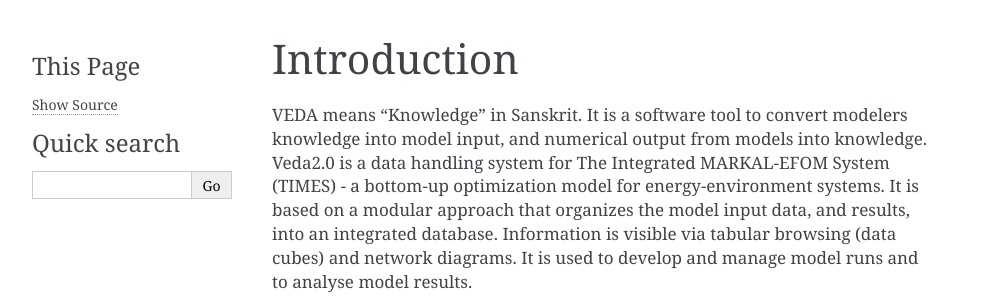
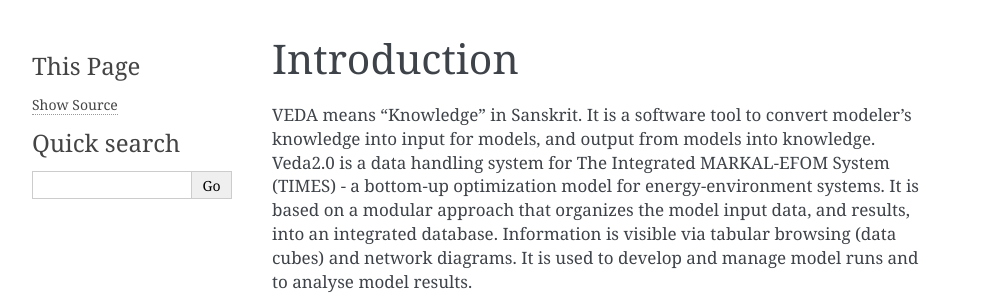
Before and after one commit to kanors-emr/Veda-documentation, a Sphinx documentation site: the page built from docs/source/pages/introduction.rst, in a window 1280 px wide. Shown: the top 298 px of the page, without its empty margins (148-1141 px from the left). Built offline with Sphinx 7.4.7, drawn with Linux system fonts in a browser that asks for light colours.

Commit message:
minor edit

```diff
--- a/docs/source/pages/introduction.rst
+++ b/docs/source/pages/introduction.rst
@@ -1,7 +1,7 @@
 ============
 Introduction
 ============
-VEDA means “Knowledge” in Sanskrit. It is a software tool to convert modelers knowledge into model input, and numerical output from models into knowledge.
+VEDA means “Knowledge” in Sanskrit. It is a software tool to convert modeler's knowledge into input for models, and output from models into knowledge.
 Veda2.0 is a data handling system for The Integrated MARKAL-EFOM System (TIMES) - a bottom-up optimization model for energy-environment systems.
 It is based on a modular approach that organizes the model input data, and results, into an integrated database.
 Information is visible via tabular browsing (data cubes) and network diagrams.
```
